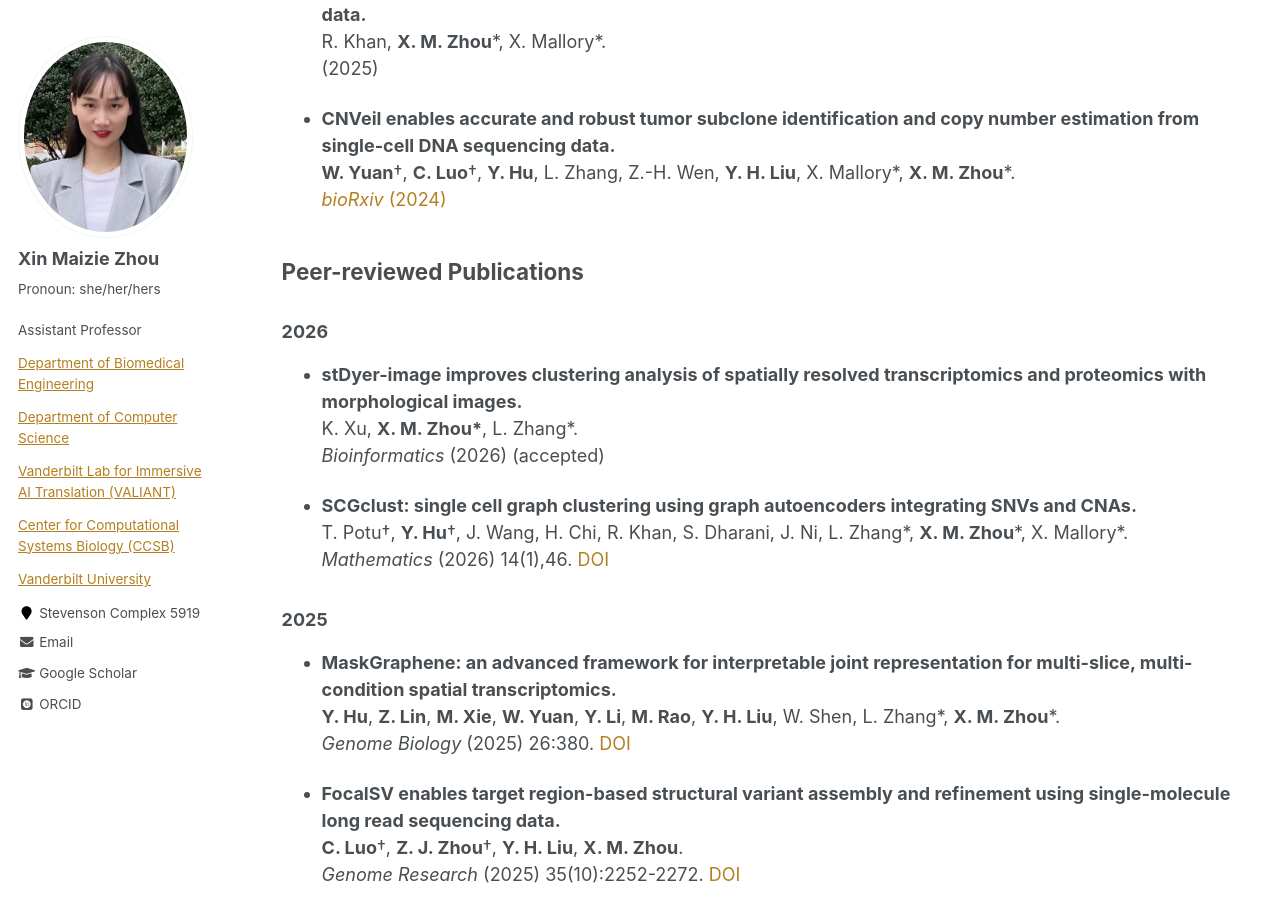
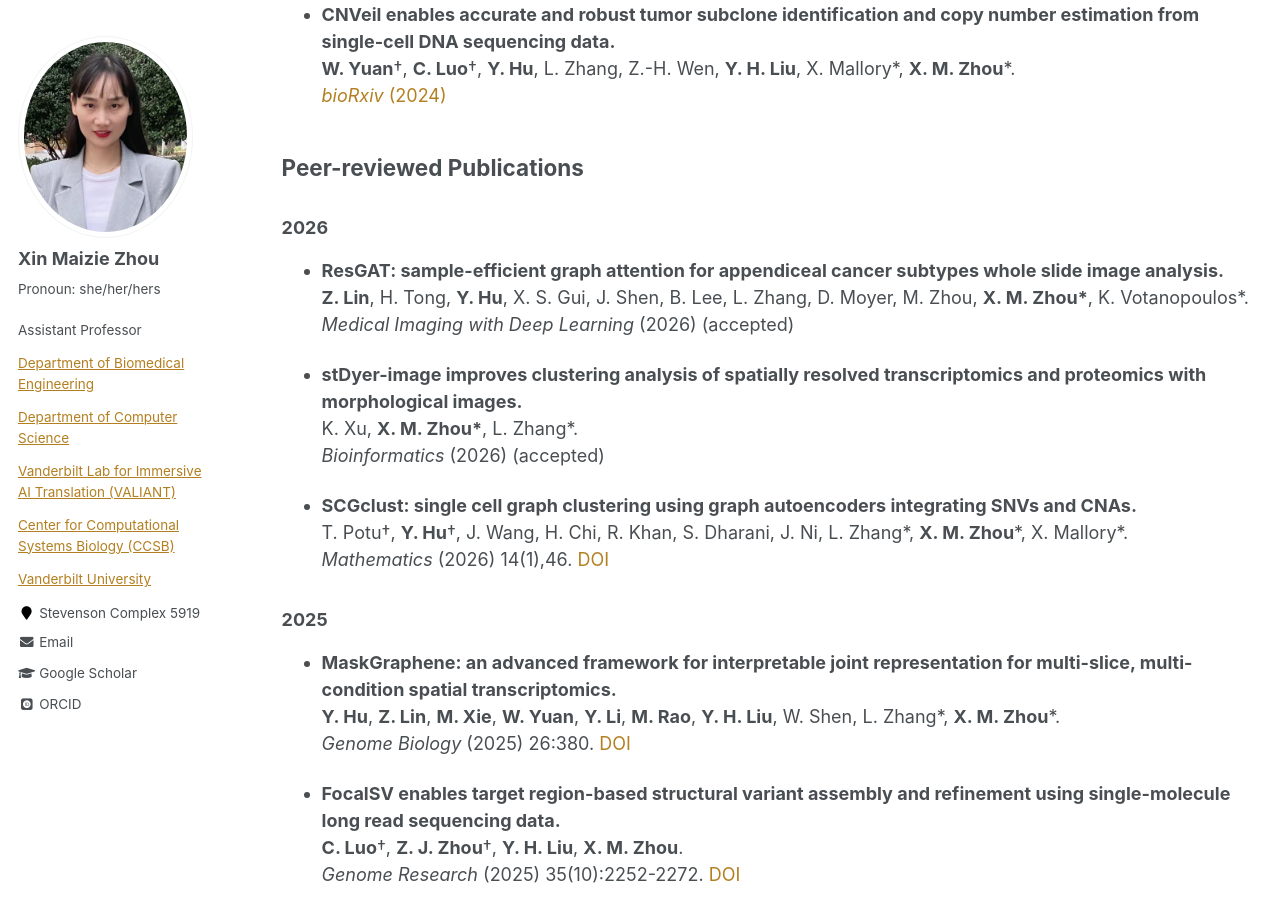
Before and after one commit to maiziezhoulab/Maiziezhoulab.github.io, a Jekyll site: the page built from _pages/publications.md, in a window 1280 px wide and 900 px high, scrolled down 1459 px. Built offline with Jekyll 4.4.1, drawn with Linux system fonts in a browser that asks for light colours; some web fonts are replaced; some of the changed text lies outside the part shown.

Commit message:
Update publications.md

```diff
--- a/_pages/publications.md
+++ b/_pages/publications.md
@@ -69,6 +65,10 @@ used Xin Maizie Zhou (X. M. Zhou) for publications after 2022.
 ## Peer-reviewed Publications
 
 ### 2026
+- **ResGAT: sample-efficient graph attention for appendiceal cancer subtypes whole slide image analysis.**
+  **Z. Lin**, H. Tong, **Y. Hu**, X. S. Gui, J. Shen, B. Lee, L. Zhang, D. Moyer, M. Zhou, **X. M. Zhou\***, K. Votanopoulos\*.
+  _Medical Imaging with Deep Learning_ (2026) (accepted)
+
 - **stDyer-image improves clustering analysis of spatially resolved transcriptomics and proteomics with morphological images.**
   K. Xu, **X. M. Zhou\***, L. Zhang*.
    _Bioinformatics_ (2026) (accepted)
```
Also changed, not shown: other parts of _pages/publications.md (+0 -4 lines).
